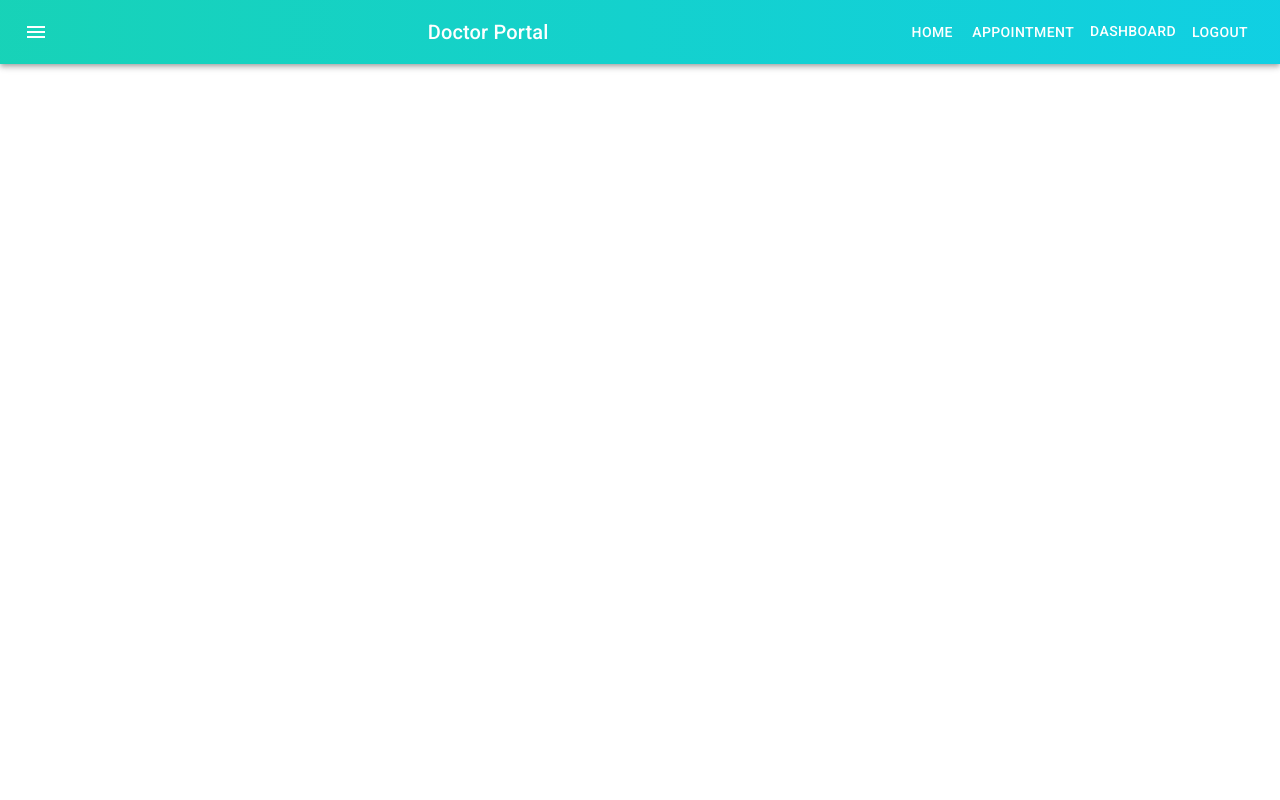
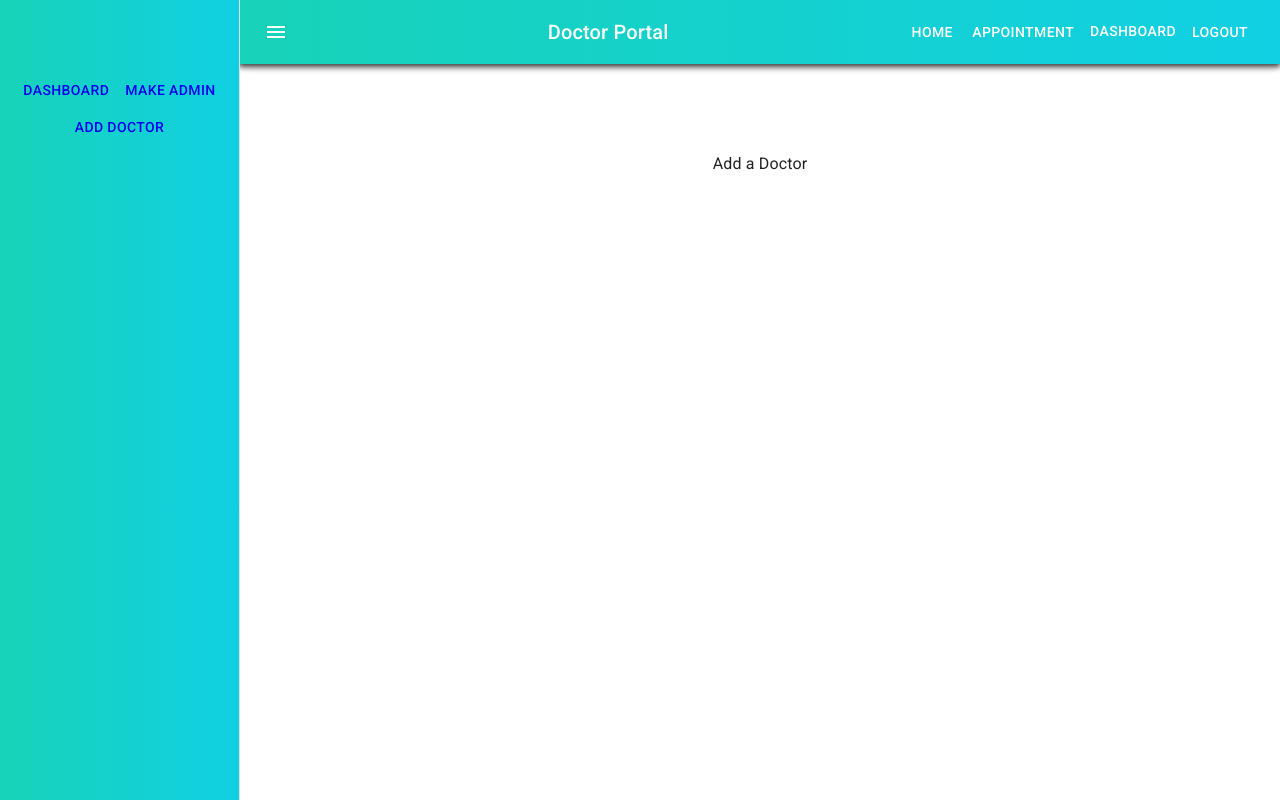
Before and after one commit to Rubai-Rahman/Doctor-Portal, a React (Create React App) app: page /dashboard/addDoctor in a window 1280 px wide. Built offline with nearby package versions, Linux system fonts and the light colour scheme; no server answers; sample sign-in values are in the browser's storage.

Commit message:
nested router added

```diff
--- a/src/App.js
+++ b/src/App.js
@@ -3,7 +3,10 @@ import "./App.css";
 import AuthProvider from "./contexts/AuthProvider";
 
 import Appointment from "./Pages/Appointment/Appointment/Appointment";
+import AddDoctor from "./Pages/Dashboard/AddDoctor/AddDoctor";
 import Dashboard from "./Pages/Dashboard/Dashboard";
+import DashboardHome from "./Pages/Dashboard/DashboardHome/DashboardHome";
+import MakeAdmin from "./Pages/Dashboard/MakeAdmin/MakeAdmin";
 import Home from "./Pages/Home/Home/Home";
 import Login from "./Pages/Login/Login/Login";
 import Register from "./Pages/Login/Register/Register";
@@ -22,12 +25,11 @@ function App() {
             <Route path="/home" element={<Home />} />
             <Route path="/*" element={<PrivateRoute />}>
               <Route exact path="appointment" element={<Appointment />} />
-              <Route exact path="dashboard" element={<Dashboard />} />
+              <Route exact path="dashboard/*" element={<Dashboard />} />
             </Route>
+
             <Route path="/login" element={<Login />} />
             <Route path="/register" element={<Register />} />
-
-
           </Routes>
         </Router>
       </AuthProvider>
--- /dev/null
+++ b/src/Pages/Dashboard/AddDoctor/AddDoctor.js
@@ -0,0 +1,11 @@
+import React from 'react';
+
+const AddDoctor = () => {
+    return (
+        <div>
+            Add a Doctor
+        </div>
+    );
+};
+
+export default AddDoctor;
--- a/src/Pages/Dashboard/Dashboard.js
+++ b/src/Pages/Dashboard/Dashboard.js
@@ -3,29 +3,22 @@ import PropTypes from "prop-types";
 import AppBar from "@mui/material/AppBar";
 import Box from "@mui/material/Box";
 import CssBaseline from "@mui/material/CssBaseline";
-import Divider from "@mui/material/Divider";
 import Drawer from "@mui/material/Drawer";
-import IconButton from "@mui/material/IconButton";
-import InboxIcon from "@mui/icons-material/MoveToInbox";
 import List from "@mui/material/List";
-import ListItem from "@mui/material/ListItem";
-import ListItemButton from "@mui/material/ListItemButton";
-import ListItemIcon from "@mui/material/ListItemIcon";
-import ListItemText from "@mui/material/ListItemText";
-import MailIcon from "@mui/icons-material/Mail";
 import Toolbar from "@mui/material/Toolbar";
-import Typography from "@mui/material/Typography";
 import Navigation from "../Shared/Navigation/Navigation";
-import { Grid } from "@mui/material";
-import Calendar from "../Shared/Calendar/Calendar";
-import ReviewAppointments from "./ReviewAppointments/ReviewAppointments";
+import { Routes, Route, Link } from "react-router-dom";
+import DashboardHome from "./DashboardHome/DashboardHome";
+import MakeAdmin from "./MakeAdmin/MakeAdmin";
+import AddDoctor from "./AddDoctor/AddDoctor";
+import { Button } from "@mui/material";
 
 const drawerWidth = 240;
 
 function Dashboard(props) {
   const { window } = props;
   const [mobileOpen, setMobileOpen] = React.useState(false);
-  const [date, setDate] = React.useState(new Date());
+
   const handleDrawerToggle = () => {
     setMobileOpen(!mobileOpen);
   };
@@ -40,19 +33,17 @@ function Dashboard(props) {
     >
       <Toolbar />
 
-      <List></List>
+      <List>
+        <Link to="dashboardHome">
+          <Button color="inherit">Dashboard</Button>
+        </Link>
 
-      <List>
-        {["All mail", "Trash", "Spam"].map((text, index) => (
-          <ListItem key={text} disablePadding>
-            <ListItemButton>
-              <ListItemIcon>
-                {index % 2 === 0 ? <InboxIcon /> : <MailIcon />}
-              </ListItemIcon>
-              <ListItemText primary={text} />
-            </ListItemButton>
-          </ListItem>
-        ))}
+        <Link to={`makeAdmin`}>
+          <Button color="inherit">Make Admin</Button>
+        </Link>
+        <Link to={`addDoctor`}>
+          <Button color="inherit">Add Doctor</Button>
+        </Link>
       </List>
     </div>
   );
@@ -119,19 +110,12 @@ function Dashboard(props) {
         }}
       >
         <Toolbar />
-        <Typography>
-          <Grid container spacing={2}>
-            <Grid item xs={12} md={5}>
-              <Calendar
-                date={date}
-                setDate={setDate}>
-              </Calendar>
-            </Grid>
-            <Grid item xs={12} md={7}>
-              <ReviewAppointments date={date}></ReviewAppointments>
-            </Grid>
-          </Grid>
-        </Typography>
+
+        <Routes>
+          <Route path="dashboardHome" element={<DashboardHome />} />
+          <Route path="makeAdmin" element={<MakeAdmin />} />
+          <Route path="addDoctor" element={<AddDoctor />} />
+        </Routes>
       </Box>
     </Box>
   );
--- /dev/null
+++ b/src/Pages/Dashboard/DashboardHome/DashboardHome.js
@@ -0,0 +1,21 @@
+import React from 'react';
+import { Grid } from "@mui/material";
+import Calendar from '../../Shared/Calendar/Calendar';
+import ReviewAppointments from '../ReviewAppointments/ReviewAppointments';
+
+
+const DashboardHome = () => {
+    const [date, setDate] = React.useState(new Date());
+    return (
+        <Grid container spacing={2}>
+        <Grid item xs={12} md={5}>
+          <Calendar date={date} setDate={setDate}></Calendar>
+        </Grid>
+        <Grid item xs={12} md={7}>
+          <ReviewAppointments date={date}></ReviewAppointments>
+        </Grid>
+      </Grid>
+    );
+};
+
+export default DashboardHome;
--- /dev/null
+++ b/src/Pages/Dashboard/MakeAdmin/MakeAdmin.js
@@ -0,0 +1,11 @@
+import React from 'react';
+
+const MakeAdmin = () => {
+    return (
+        <div>
+            Make an Admin
+        </div>
+    );
+};
+
+export default MakeAdmin;
--- a/src/hooks/useFirebase.js
+++ b/src/hooks/useFirebase.js
@@ -50,6 +50,7 @@ const useFirebase = () => {
       .then((userCredential) => {
         setAuthError("");
         const newUser = { email, displayName: name };
+        saveUser(email, name, "POST");
         setUser(newUser);
 
         updateProfile(auth.currentUser, {
@@ -74,7 +75,9 @@ const useFirebase = () => {
         // This gives you a Google Access Token. You can use it to access the Google API.
         setAuthError("");
         const user = result.user;
-        // ...
+        saveUser(user.email, user.displayName, "PUT");
+        const destination = location?.state?.from || "/";
+        navigate(destination);
       })
       .catch((error) => {
         // Handle Errors here.
@@ -100,6 +103,18 @@ const useFirebase = () => {
     return () => unsubscribed;
   }, []);
 
+  //save user info
+
+  const saveUser = (email, displayName, method) => {
+    const user = { email, displayName };
+    fetch(`http://localhost:5000/users`, {
+      method: method,
+      headers: {
+        "content-type": "application/json",
+      },
+      body: JSON.stringify(user),
+    }).then();
+  };
   // logout
   const logOut = () => {
     setIsLoading(true);
```
